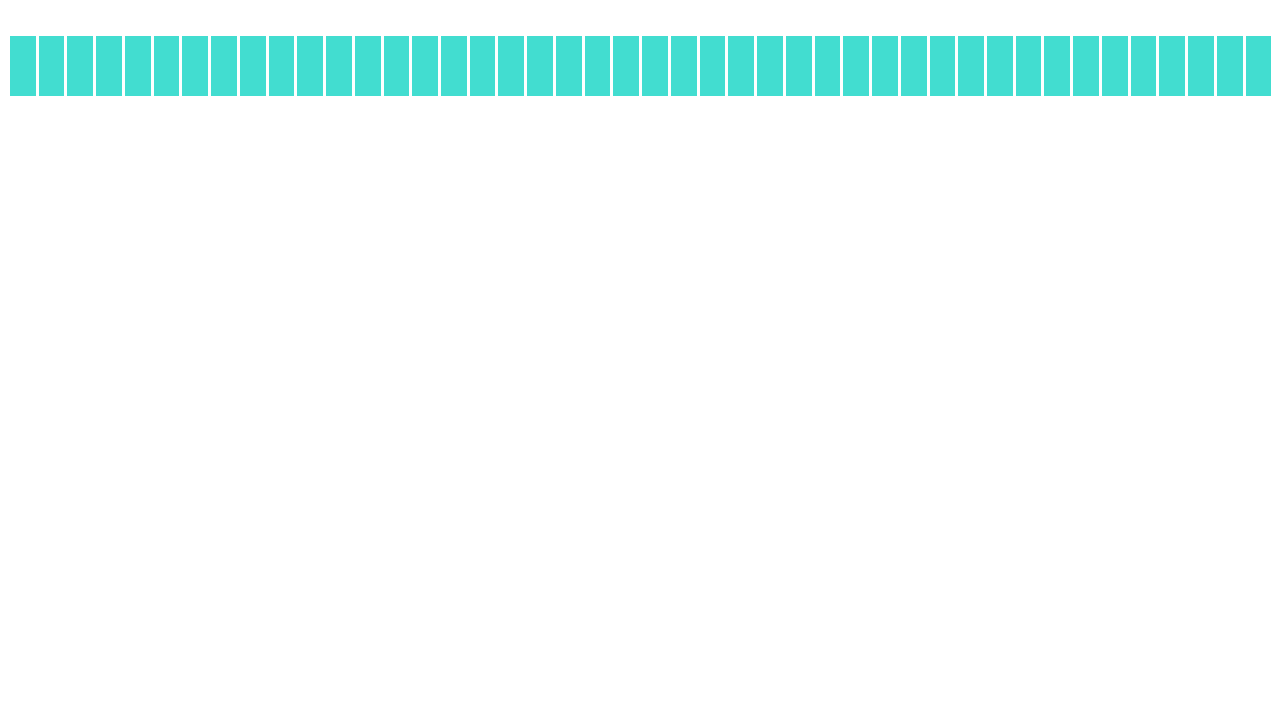
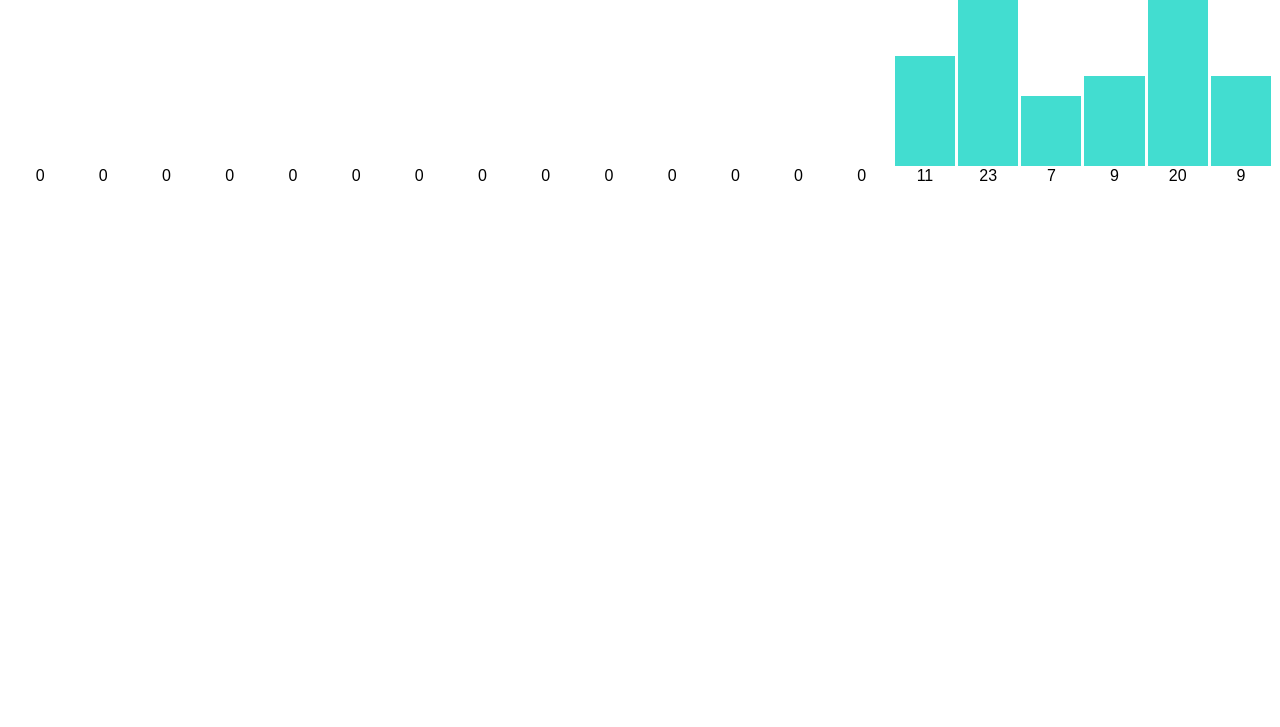
Before and after one commit to Tiffvoli/bar-chart, a plain HTML site: page index.html in a window 1280 px wide. Shown: the part 73-800 px from the top of the page. Drawn offline with Linux system fonts and the light colour scheme.

Commit message:
fixed codes

```diff
--- a/index.html
+++ b/index.html
@@ -3,36 +3,11 @@
   <head>
     <meta charset="UTF-8" />
     <meta name="viewport" content="width=device-width, initial-scale=1.0" />
-    <title>Bar Chart</title>
     <link rel="stylesheet" href="style.css" />
+    <title>BarChart</title>
   </head>
   <body>
-    <h1>Live Customer In Queue</h1>
-    <div id="container">
-      <div class="bar"></div>
-      <div class="bar"></div>
-      <div class="bar"></div>
-      <div class="bar"></div>
-      <div class="bar"></div>
-      <div class="bar"></div>
-      <div class="bar"></div>
-      <div class="bar"></div>
-      <div class="bar"></div>
-      <div class="bar"></div>
-      <div class="bar"></div>
-      <div class="bar"></div>
-      <div class="bar"></div>
-      <div class="bar"></div>
-      <div class="bar"></div>
-      <div class="bar"></div>
-      <div class="bar"></div>
-      <div class="bar"></div>
-      <div class="bar"></div>
-      <div class="bar"></div>
-      <div class="bar"></div>
-      <div class="bar"></div>
-      <div class="bar"></div>
-      <div class="bar"></div>
+    <div id="bars">
       <div class="bar"></div>
       <div class="bar"></div>
       <div class="bar"></div>
@@ -54,6 +29,28 @@
       <div class="bar"></div>
       <div class="bar"></div>
     </div>
+    <div id="nums">
+      <div class="num"></div>
+      <div class="num"></div>
+      <div class="num"></div>
+      <div class="num"></div>
+      <div class="num"></div>
+      <div class="num"></div>
+      <div class="num"></div>
+      <div class="num"></div>
+      <div class="num"></div>
+      <div class="num"></div>
+      <div class="num"></div>
+      <div class="num"></div>
+      <div class="num"></div>
+      <div class="num"></div>
+      <div class="num"></div>
+      <div class="num"></div>
+      <div class="num"></div>
+      <div class="num"></div>
+      <div class="num"></div>
+      <div class="num"></div>
+    </div>
+    <script src="script2.js"></script>
   </body>
-  <script src="script2.js"></script>
 </html>
--- a/script2.js
+++ b/script2.js
@@ -1,30 +1,36 @@
 "use strict";
 window.addEventListener("DOMContentLoaded", start);
+
+const number = [0, 0, 0, 0, 0, 0, 0, 0, 0, 0, 0, 0, 0, 0, 0, 0, 0, 0, 0, 0];
+let bar;
+let numberofbar;
+
+function start() {
+  if (number.length < 20) number.push(getNumberOfCustomers());
+  else {
+    number.shift();
+    number.push(getNumberOfCustomers());
+  }
+  setHeight();
+}
+
+function setHeight() {
+  for (let i = 0; i < number.length; i++) {
+    bar = document.querySelector(`#bars > div:nth-child(${i + 1})`);
+    bar.style.setProperty("--height", number[i]);
+    numberofbar = document.querySelector(`#nums > div:nth-child(${i + 1})`);
+    numberofbar.textContent = number[i];
+  }
+  document.querySelectorAll("#numbers > div").forEach(
+    (numofbar, i) =>
+      function() {
+        numberofbar.innerHTML = number[i];
+      }
+  );
+
+  setTimeout(start, 1000);
+}
+
 function getNumberOfCustomers() {
   return Math.floor(Math.random() * 32);
 }
-
-const queueSize = getNumberOfCustomers();
-
-let counter = 0;
-function start() {
-  if (queueSize.length < 40) queueSize.unshift(counter++);
-  // else {
-  //   queueSize.unshift(counter++);
-  //   queueSize.pop();
-  // }
-  console.log(queueSize);
-  setTimeout(start, 600);
-}
-//function setHeight() {
-//  for (let i = 0; i < queueSize.length; i++) {
-//    let bar;
-
-//    bar = document.querySelector(`#container > div:nth-child(${i + 1})`);
-//    bar.style.setProperty("--height", queueSize[i]);
-//  }
-//  console.log(queueSize);
-//  setTimeout(setHeight, 600);
-//}
-
-//setHeight();
--- a/style.css
+++ b/style.css
@@ -3,17 +3,26 @@
   text-align: center;
 }
 
-#container {
+#bars {
   display: flex;
   align-items: flex-end;
-  --height: 60;
-  margin-top: 50px;
+  --height: 256;
 }
 
 .bar {
-  width: 4vw;
-  height: calc(var(--height) * 1px);
+  width: 10vw;
+  height: calc(var(--height) * 10px);
   border: 1px solid rgb(255, 255, 255);
   background-color: rgb(66, 221, 208);
   margin-left: 1px;
 }
+
+#nums {
+  display: flex;
+}
+
+.num {
+  width: 10vw;
+  text-align: center;
+  margin-left: 1px;
+}
```
Also changed, not shown: script.js (+31 -20 lines).
